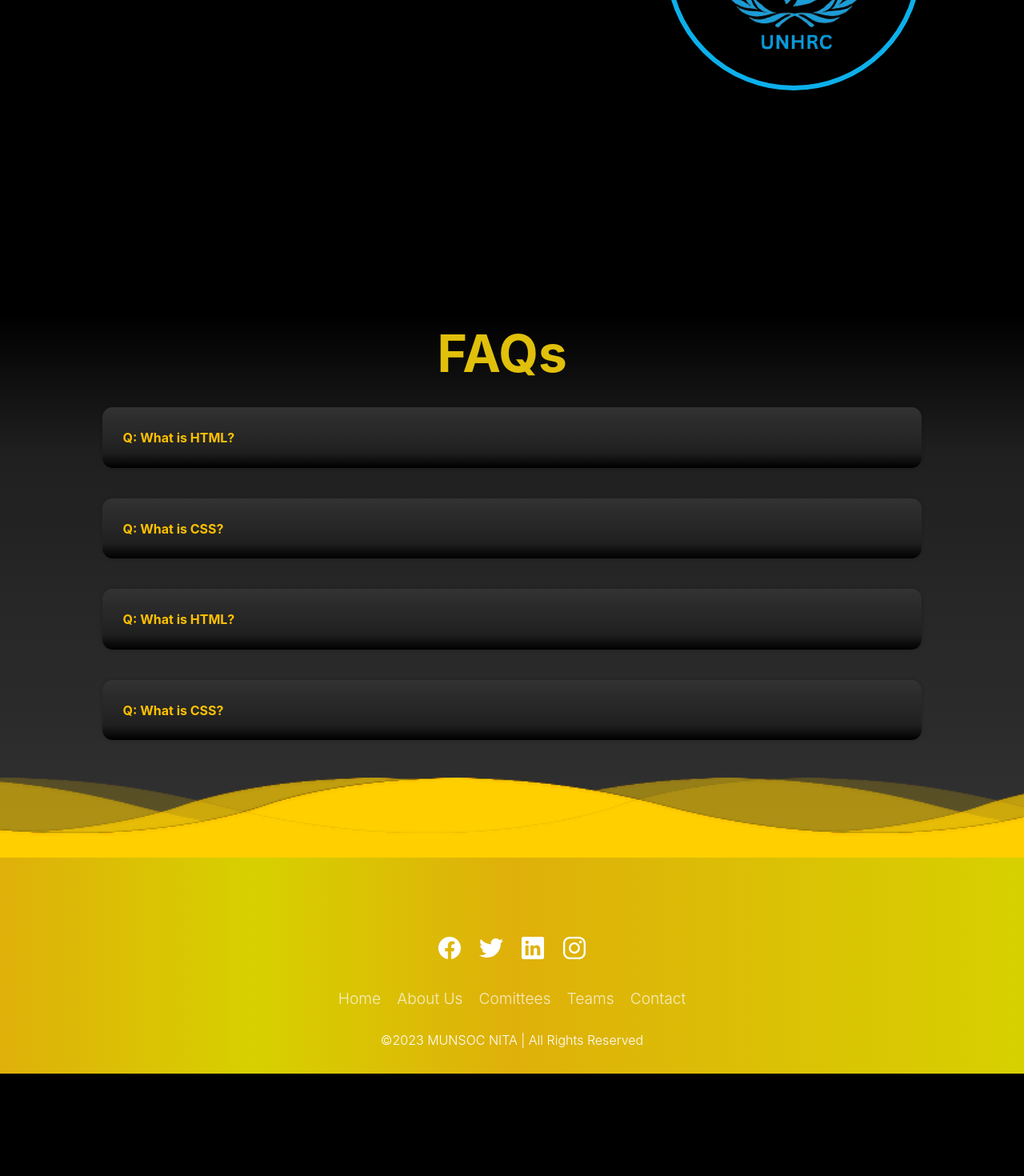
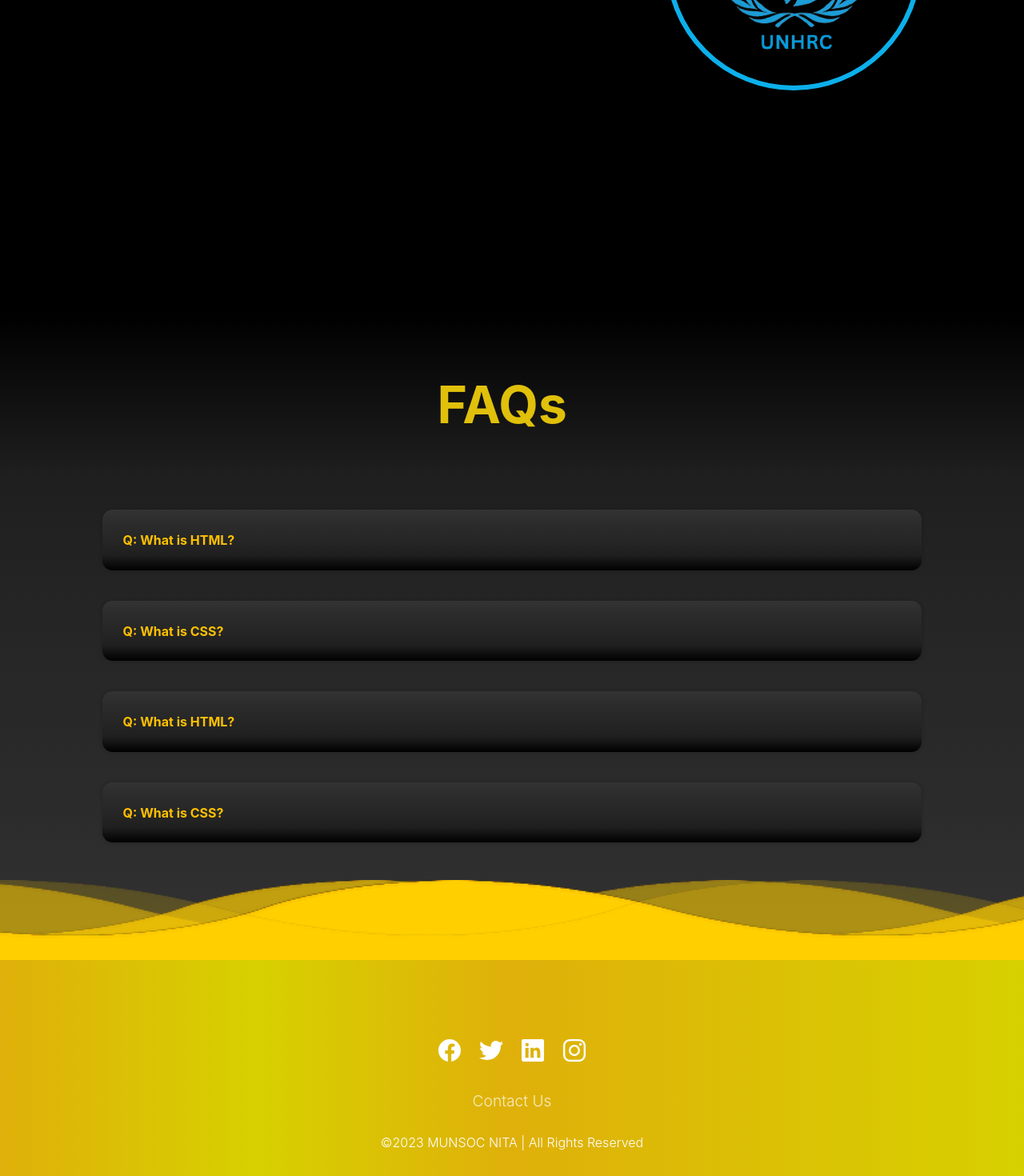
Before and after one commit to PriyanshuDas01/MUNSOC, a React (Create React App) app in the folder mun_react/: page / in a window 1280 px wide. Shown: the part 4211-5681 px from the top of the page at 80% size. Before the commit the page ends 5553 px from the top, so only its background shows below. Built offline with nearby package versions, Linux system fonts and the light colour scheme.

Commit message:
faq padding

```diff
--- a/mun_react/src/components/faq.css
+++ b/mun_react/src/components/faq.css
@@ -3,6 +3,7 @@
     flex-direction: column;
     align-items: center;
     margin-top: 5vw;
+
     /* background-color: #000000; */
     background: linear-gradient(0deg,
     #333,    /* Lightest shade */
@@ -85,4 +86,6 @@
     color: #e0c00b;
     width: 29.63vw;
     margin-left: 15vw;
+    padding-top: 5vw;
+    padding-bottom: 5vw;
 }
--- a/mun_react/src/components/footer.js
+++ b/mun_react/src/components/footer.js
@@ -28,11 +28,8 @@ export default class Footer extends Component {
         </a></li>
     </ul>
     <ul class="menu">
-      <li class="menu__item"><a class="menu__link" href="#">Home</a></li>
-      <li class="menu__item"><a class="menu__link" href="#">About Us</a></li>
-      <li class="menu__item"><a class="menu__link" href="#">Comittees</a></li>
-      <li class="menu__item"><a class="menu__link" href="#">Teams</a></li>
-      <li class="menu__item"><a class="menu__link" href="#">Contact</a></li>
+
+      <li class="menu__item"><a class="menu__link" href="#">Contact Us</a></li>
 
     </ul>
     <p>&copy;2023 MUNSOC NITA | All Rights Reserved</p>
```
